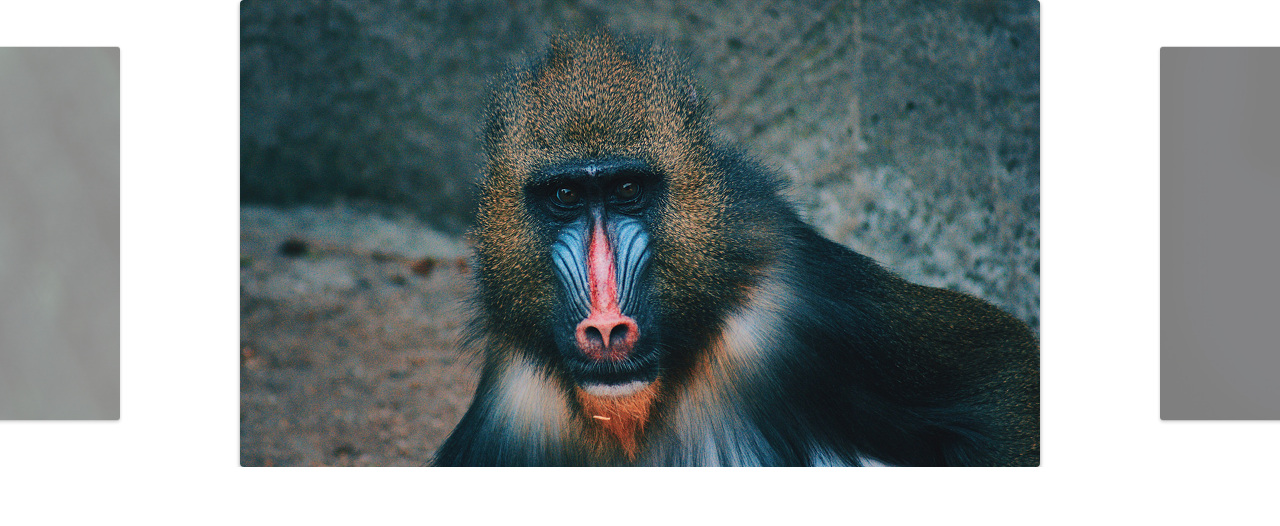
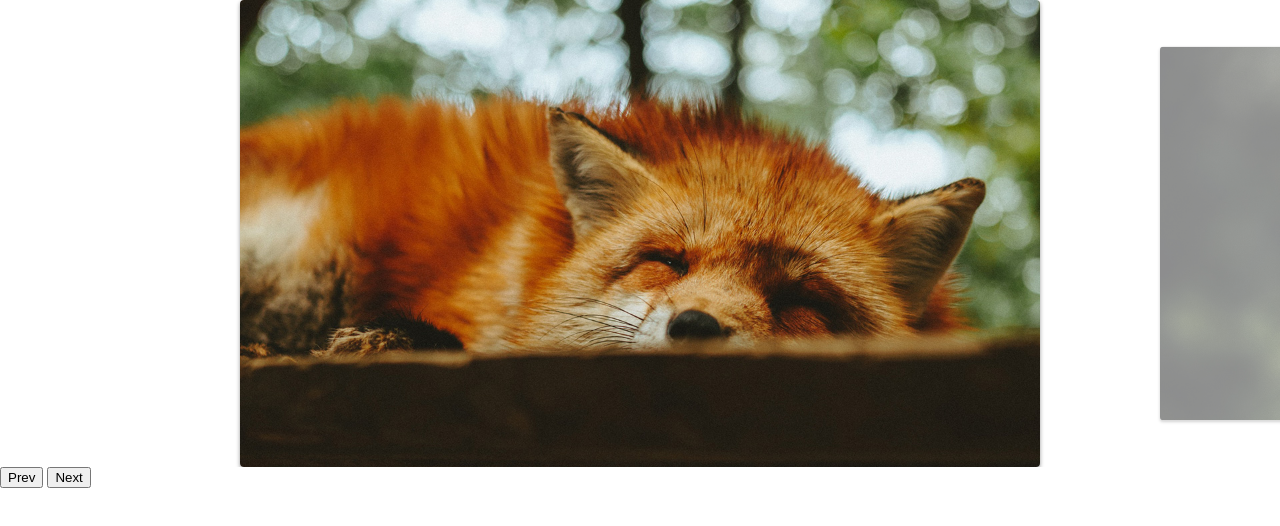
Before and after one commit to Zilla3k/slide-img, a plain HTML site: page index.html in a window 1280 px wide. Drawn offline with Linux system fonts and the light colour scheme.

Commit message:
slideNav-finalizada

```diff
--- a/index.html
+++ b/index.html
@@ -20,6 +20,10 @@
       <li><img src="./img/foto6.jpg" alt=""></li>
     </ul>
   </div>
+  <div class="arrow-nav">
+    <button class="prev">Prev</button>
+    <button class="next">Next</button>
+  </div>
   <script type="module" src="./js/script.js"></script>
 </body>
 
--- a/js/script.js
+++ b/js/script.js
@@ -1,6 +1,5 @@
-import Slide from "./slide.js";
-const slide = new Slide(".slide", ".wrap");
+import { Slide, SlideNav } from "./slide.js";
+
+const slide = new SlideNav(".slide", ".wrap");
 slide.init();
-
-slide.changeSlide(3);
-slide.activeNextSlide();
+slide.addArrow(".prev", ".next");
--- a/js/slide.js
+++ b/js/slide.js
@@ -1,6 +1,6 @@
 import debounce from "./debounce.js";
 
-export default class Slide {
+export class Slide {
   constructor(slide, wrap) {
     this.slide = document.querySelector(slide);
     this.wrap = document.querySelector(wrap);
@@ -139,6 +139,8 @@ export default class Slide {
     this.onMove = this.onMove.bind(this);
     this.onEnd = this.onEnd.bind(this);
     this.onResize = debounce(this.onResize.bind(this), 200);
+    this.activePrevSlide = this.activePrevSlide.bind(this);
+    this.activeNextSlide = this.activeNextSlide.bind(this);
   }
   init() {
     this.bindEvents();
@@ -146,6 +148,19 @@ export default class Slide {
     this.addSlideEvent();
     this.slideConfig();
     this.addResizeEvent();
+    this.changeSlide(0);
     return this;
   }
 }
+export class SlideNav extends Slide {
+  addArrow(prev, next) {
+    this.prevElement = document.querySelector(prev);
+    this.nextElement = document.querySelector(next);
+    this.addArrowEvent();
+  }
+
+  addArrowEvent() {
+    this.prevElement.addEventListener("click", this.activePrevSlide);
+    this.nextElement.addEventListener("click", this.activeNextSlide);
+  }
+}
```
